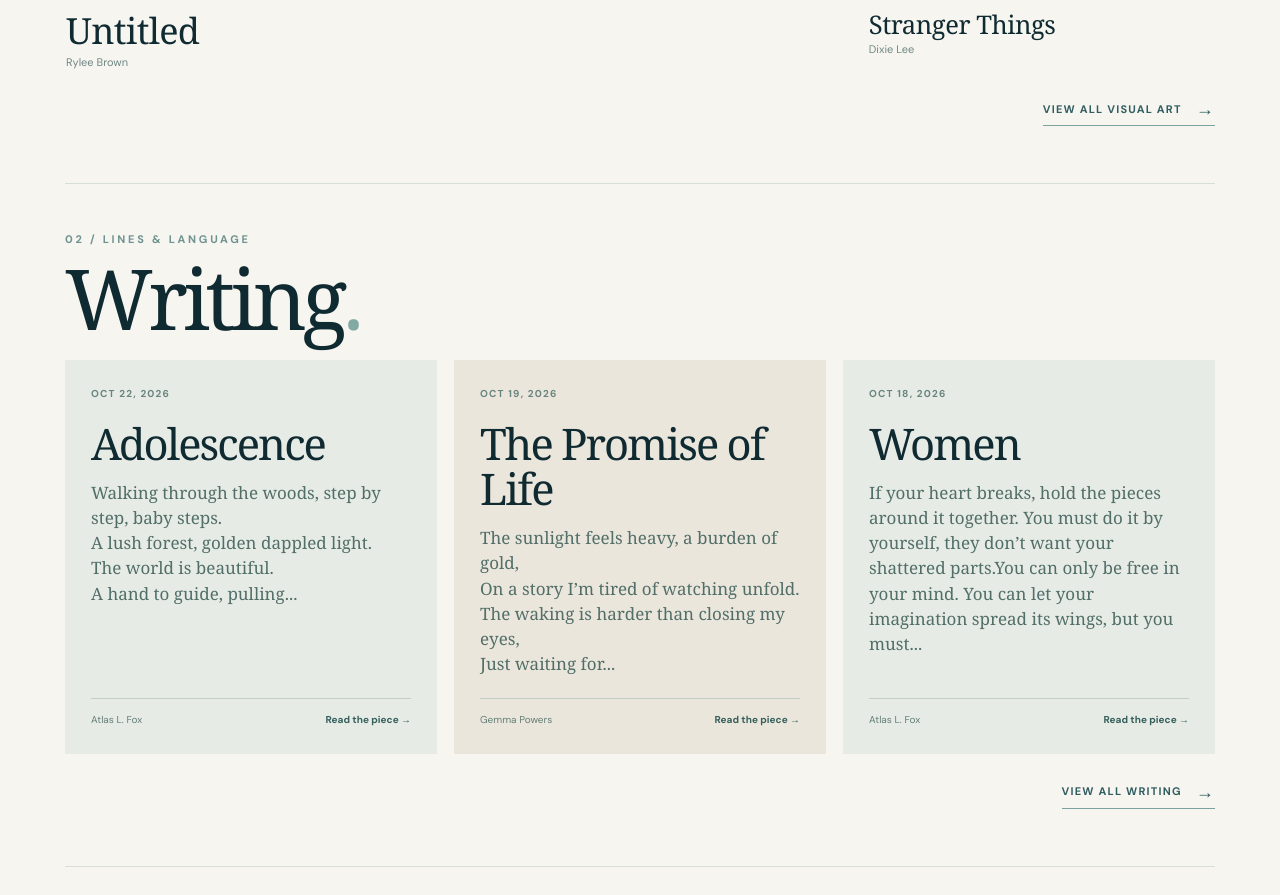
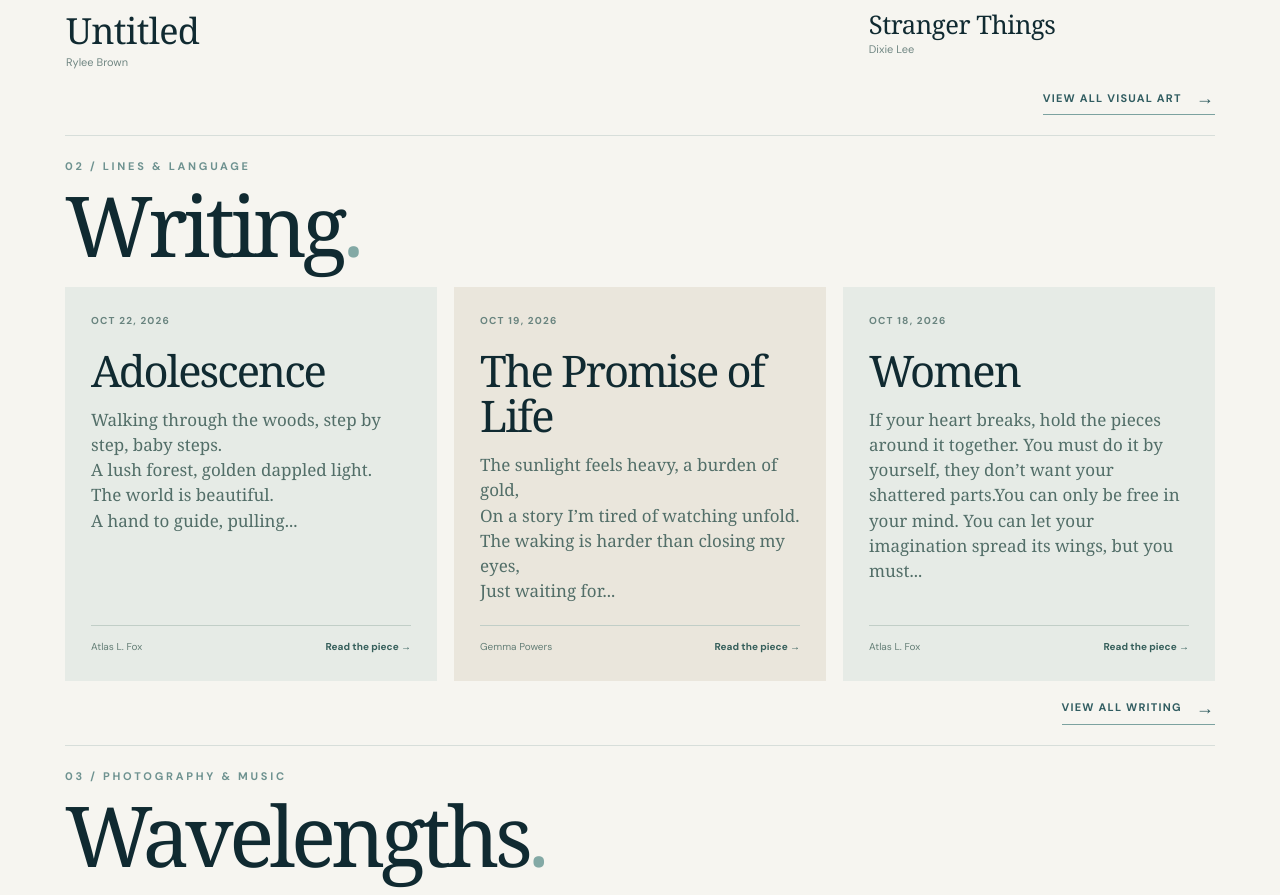
Before and after one commit to egentler/deep-blue, a Jekyll site: the page built from index.html, in a window 1280 px wide. Shown: the part 1511-2406 px from the top of the page. Built offline with Jekyll 4.4.1, drawn with Linux system fonts in a browser that asks for light colours; some web fonts are replaced.

Commit message:
Add files via upload

```diff
--- a/index.html
+++ b/index.html
@@ -90,6 +90,15 @@ layout: default
     grid-row: auto;
   }
 }
+
+/* 30 October 2026: Restore compact homepage section transitions on desktop.
+   Keep View all near its gallery and the next section label near the divider.
+   This is intentionally scoped to the homepage and does not change mobile. */
+@media (min-width: 861px) {
+  .gallery-home .curated-section { padding-bottom: 20px; }
+  .gallery-home .curated-section:not(:first-child) { padding-top: 22px; }
+  .gallery-home .curated-section > .all-category-link { margin-top: 13px; }
+}
 </style>
 <main class="gallery-home" id="latest">
   {% assign art_entries = site.posts | where: 'category', 'Visual Art' %}
```
